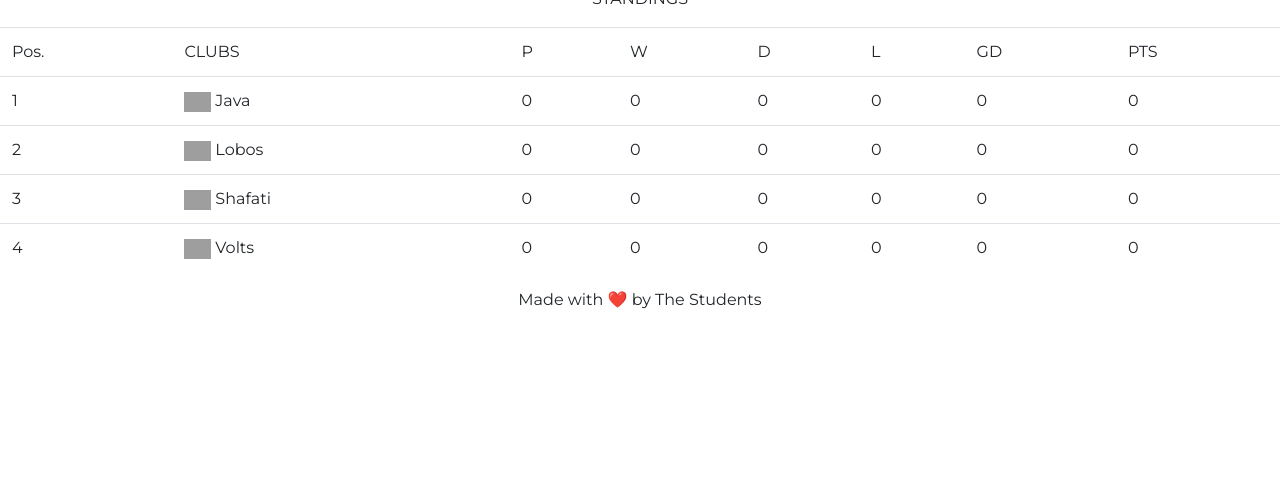
After one commit to Abumib/AUN-Sport-web-App, a Node server app: page /football in a window 1280 px wide. The commit adds this page. Shown: the part 315-800 px from the top of the page. Run offline with Node 20, Linux system fonts and the light colour scheme; some libraries are stand-ins or nearby versions; grey boxes are pictures that could not be loaded.

Commit message:
Initial Authentication

```diff
--- a/app.js
+++ b/app.js
@@ -1,19 +1,110 @@
 //jshint esversion:6
+require('dotenv').config() //used to hide our API keys, AWSkey secret keys in genral
 const express = require("express");
 const bodyParser = require("body-parser");
 const ejs = require("ejs");
 const _ = require("lodash");
 const mongoose = require("mongoose");
+const session = require('express-session');
+const passport = require("passport");
+const passportLocalMongoose = require("passport-local-mongoose")
 
 const app = express();
+
 app.set('view engine', 'ejs'); // the view engine we are using is ejs. THis is the view engine we are using for templating. EJS is used for templating
 app.use(bodyParser.urlencoded({extended: true}));
 app.use(express.static("public"));
+
+app.use(session({
+secret: 'keyboard cat',
+resave: false,
+saveUninitialized: false,
+
+}));
+
+app.use(passport.initialize());
+app.use(passport.session());
+
+mongoose.connect("mongodb://localhost:27017/AunSports", {useNewUrlParser: true});
+
+const adminSchema = new mongoose.Schema({
+    email: String,
+    password: String
+});
+
+adminSchema.plugin(passportLocalMongoose);
+
+//Schema for our admins that will edit the website.
+const User = new mongoose.model("admins", adminSchema); //User in bracket is the name of our collection using userSchema
+
+passport.use(User.createStrategy());
+//This will serialize and deserialize our cookies
+passport.serializeUser(User.serializeUser());
+passport.deserializeUser(User.deserializeUser());
 
 app.get("/", function(req,res){
   res.render("home");
 });
 
+app.get("/basketball", function(req,res){
+  res.render("Basketball");
+});
+
+app.get("/football", function(req,res){
+  res.render("Football");
+});
+
+app.get("/login", function(req, res){
+  res.render("Login");
+});
+
+app.get("/register", function(req,res){
+ res.render("register");
+});
+
+app.post("/register", function(req,res){
+  User.register({username: req.body.username}, req.body.password, function(err, user){
+      if(err){
+        console.log(err);
+        res.redirect("/register");
+      }else{
+        passport.authenticate("local")(req, res, function(){ //if the authentication was successful, then enter the callback function
+          res.redirect("/edit"); //Now we need to create a secrets rout because ig out user is authenticated, he should be able to go to secrests page anytime.
+        });
+      }
+    });
+  });
+
+app.post("/login", function(req,res){
+  const user = new User({
+    username: req.body.username,
+    password:req.body.password
+  });
+  req.login(user, function(err){
+    if(err){
+      console.log(err);
+    }else{
+      passport.authenticate("local")(req,res, function(){
+        res.redirect("/edit");
+      });
+    }
+  });
+
+});
+
+app.get("/logout", function(req,res){
+  req.logout();//this is a passport function you can find in ww.passportjs.org
+  res.redirect("/");
+});
+
+app.get("/edit", function(req,res){
+    if(req.isAuthenticated()){
+      res.render("edit");
+    }else{
+      res.redirect("/login");
+    }
+});
+
 app.listen(3000, function(){
   console.log("Server has started at port 3000");
 });
--- a/public/css/styles.css
+++ b/public/css/styles.css
@@ -0,0 +1,25 @@
+body{
+  font-family:"Montserrat";
+  text-align:center;
+}
+
+h1,h2,h3,h4,h5,h6{
+  font-family: 'Montserrat-Bold';
+}
+
+
+.navbar{
+  padding: 1.5rem 9rem 1.5rem;
+   /*top left&righ bottom*/
+   width:100%;
+}
+
+.nav-link{
+  font-size: 1.2rem;
+  font-family:"Montserrat";
+
+}
+
+.navbar-brand{
+  font-size: 2rem;
+}
--- /dev/null
+++ b/views/Football.ejs
@@ -0,0 +1,77 @@
+<!DOCTYPE html>
+<html lang="en">
+
+<%- include("partials/header"); -%>
+    <div class="main1">
+        <div class="main2 table-responsive">
+            <center>
+                <h2> AUN LEAGUE <br> <img class="flag" src="https://cdn.pixabay.com/photo/2021/01/19/18/45/field-5932123_960_720.jpg" height="150px"></h2>
+                <p class="pt">STANDINGS</p>
+                <table class="table">
+                    <thead>
+                        <td>Pos.</td>
+                        <td class="name">CLUBS</td>
+                        <td>P</td>
+                        <td>W</td>
+                        <td>D</td>
+                        <td>L</td>
+                        <td>GD</td>
+                        <td>PTS</td>
+                    </thead>
+                    <tbody>
+                        <tr class="top">
+                            <td>1</td>
+                            <td class="name"><img class="logo" src="https://cdn.pixabay.com/photo/2021/09/16/00/47/animal-6628024_960_720.jpg" height="20px">
+                                Java</td>
+                            <td>0</td>
+                            <td>0</td>
+                            <td>0</td>
+                            <td>0</td>
+                            <td>0</td>
+                            <td>0</td>
+                        </tr>
+                        <tr class="top">
+                            <td>2</td>
+                            <td class="name"><img class="logo" src="https://cdn.pixabay.com/photo/2021/09/16/00/47/animal-6628024_960_720.jpg" height="20px">
+                                Lobos</td>
+                            <td>0</td>
+                            <td>0</td>
+                            <td>0</td>
+                            <td>0</td>
+                            <td>0</td>
+                            <td>0</td>
+                        </tr>
+                        <tr class="top">
+                            <td>3</td>
+                            <td class="name"><img class="logo" src="https://cdn.pixabay.com/photo/2021/09/16/00/47/animal-6628024_960_720.jpg" height="20px">
+                                Shafati</td>
+                            <td>0</td>
+                            <td>0</td>
+                            <td>0</td>
+                            <td>0</td>
+                            <td>0</td>
+                            <td>0</td>
+                        </tr>
+                        <tr class="top">
+                            <td>4</td>
+                            <td class="name"><img class="logo" src="https://cdn.pixabay.com/photo/2021/09/16/00/47/animal-6628024_960_720.jpg" height="20px">
+                                Volts</td>
+                            <td>0</td>
+                            <td>0</td>
+                            <td>0</td>
+                            <td>0</td>
+                            <td>0</td>
+                            <td>0</td>
+                        </tr>
+
+
+                    </tbody>
+                </table>
+            </center>
+        </div>
+    </div>
+
+<%- include("partials/footer"); -%>
+</body>
+
+</html>
--- a/views/partials/footer.ejs
+++ b/views/partials/footer.ejs
@@ -0,0 +1,4 @@
+<div class="footer-padding"></div>
+  <div class="footer">
+    <p>Made with ❤️ by The Students</p>
+  </div>
--- a/views/partials/header.ejs
+++ b/views/partials/header.ejs
@@ -0,0 +1,63 @@
+<head>
+    <meta charset="UTF-8">
+    <meta name="viewport" content="width=device-width, initial-scale=1.0">
+    <meta http-equiv="X-UA-Compatible" content="ie=edge">
+    <title>Sport Zone</title>
+    <!-- Google Font -->
+    <link href="https://fonts.googleapis.com/css?family=Montserrat|Ubuntu&display=swap" rel="stylesheet">
+
+    <!-- Bootstrapscript -->
+    <link rel="stylesheet" href="https://stackpath.bootstrapcdn.com/bootstrap/4.3.1/css/bootstrap.min.css" integrity="sha384-ggOyR0iXCbMQv3Xipma34MD+dH/1fQ784/j6cY/iJTQUOhcWr7x9JvoRxT2MZw1T" crossorigin="anonymous">
+    <!-- fontawesome -->
+  <script defer src="https://use.fontawesome.com/releases/v5.7.1/js/all.js" integrity="sha384-eVEQC9zshBn0rFj4+TU78eNA19HMNigMviK/PU/FFjLXqa/GKPgX58rvt5Z8PLs7" crossorigin="anonymous"></script>
+
+    <link rel="stylesheet" href="/css/styles.css">
+    <script src="https://code.jquery.com/jquery-3.3.1.slim.min.js" integrity="sha384-q8i/X+965DzO0rT7abK41JStQIAqVgRVzpbzo5smXKp4YfRvH+8abtTE1Pi6jizo" crossorigin="anonymous"></script>
+    <script src="https://cdnjs.cloudflare.com/ajax/libs/popper.js/1.14.7/umd/popper.min.js" integrity="sha384-UO2eT0CpHqdSJQ6hJty5KVphtPhzWj9WO1clHTMGa3JDZwrnQq4sF86dIHNDz0W1" crossorigin="anonymous"></script>
+    <script src="https://stackpath.bootstrapcdn.com/bootstrap/4.3.1/js/bootstrap.min.js" integrity="sha384-JjSmVgyd0p3pXB1rRibZUAYoIIy6OrQ6VrjIEaFf/nJGzIxFDsf4x0xIM+B07jRM" crossorigin="anonymous"></script>
+
+</head>
+
+<body>
+    <div class="container-fluid">
+
+        <nav class="navbar navbar-expand-lg sticky-top bg-dark">
+            <a href="/" class="navbar-brand text-light">Sport</a>
+
+            <button class="navbar-toggler" type="button" data-toggle="collapse" data-target="#myNavbarItem"
+                aria-controls="myNavbarItem" aria-expanded="false" aria-label="toggle navigation">
+                <span class="navbar-toggler-icon bg-light"></span>
+            </button>
+
+            <div class="collapse navbar-collapse" id="myNavbarItem">
+                <ul class="navbar-nav">
+                    <li class="navbar-item">
+                        <a href="/" class="nav-link">Home</a>
+                    </li>
+                    <li class="nav-item">
+                        <a href="Football" class="nav-link">Football</a>
+                    </li>
+                    <li class="nav-item">
+                        <a href="Basketball" class="nav-link">BasketBall</a>
+                    </li>
+
+                    <!-- drop down -->
+                    <li class="nav-item dropdown">
+                        <a href="#" class="nav-link dropdown-toggle" id="navbardrop" data-toggle="dropdown">
+                            Account
+                        </a>
+
+                        <div class="dropdown-menu">
+                            <a href="#" class="dropdown-item">Sign Up</a>
+                            <a href="#" class="dropdown-item">Login</a>
+                            <!-- <a href="#" class="dropdown-item"></a> -->
+                        </div>
+                    </li>
+
+
+
+                </ul>
+            </div>
+
+        </nav>
+    </div>
```
Also changed, not shown: package.json (added, +27 -0 lines), views/Basketball.ejs (added, +77 -0 lines), views/Login.ejs (added, +42 -0 lines), views/edit.ejs (added, +11 -0 lines), views/home.ejs (+108 -8 lines), views/register.ejs (added, +41 -0 lines), 2 other files.
